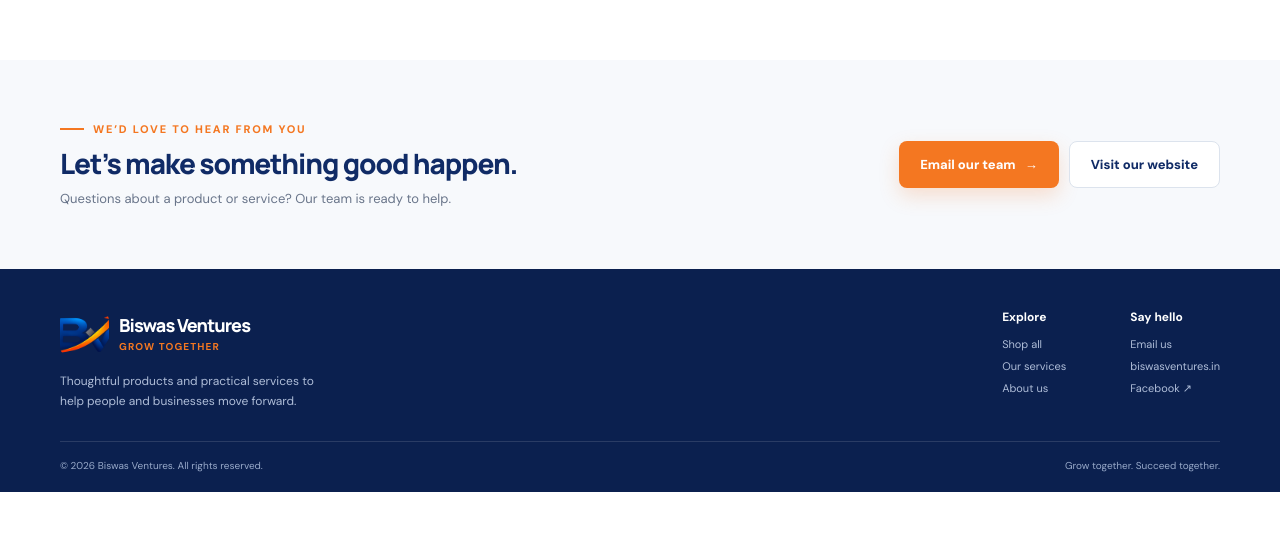
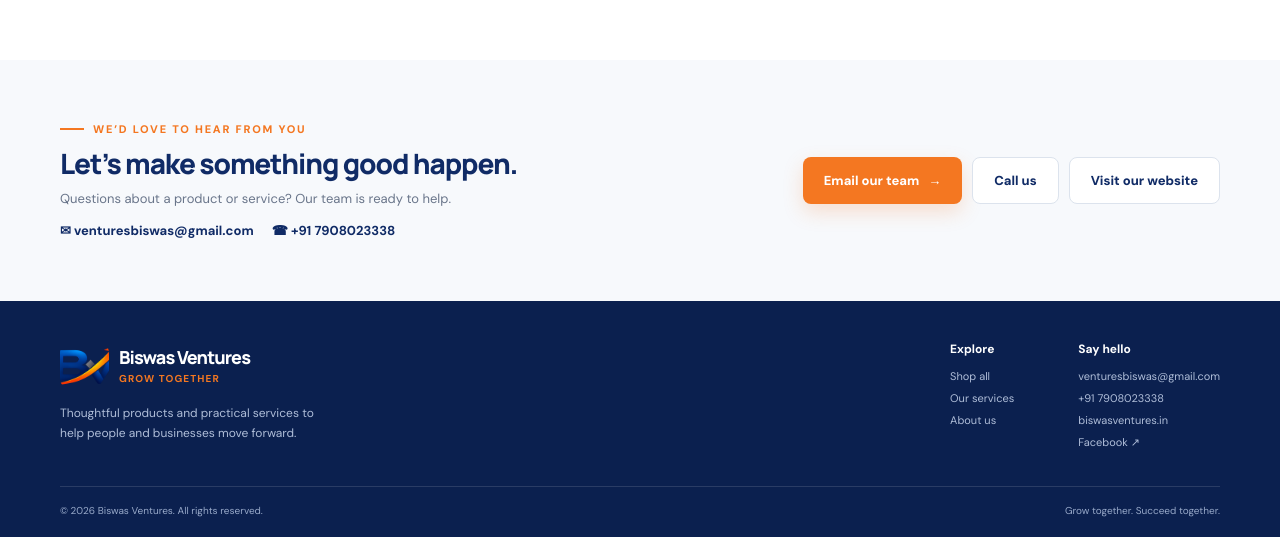
Before and after one commit to avijit4000/Biswas-Ventures-, a plain HTML site: page index.html in a window 1280 px wide. Shown: the part 2600-3137 px from the top of the page. Before the commit the page ends 3092 px from the top, so only its background shows below. Drawn offline with Linux system fonts and the light colour scheme.

Commit message:
new update

```diff
--- a/index.html
+++ b/index.html
@@ -50,9 +50,9 @@
     <section class="promo"><div class="container"><div class="promo-inner"><div><div class="eyebrow" style="color:#ffc653">A little something for you</div><h2>Your next favourite is waiting.</h2><p>Explore the collection and make the everyday a little more yours.</p></div><a href="#products" class="btn btn-primary">Shop the collection <span>→</span></a></div></div></section>
     <section class="section services" id="services"><div class="container"><div class="section-head"><div><div class="eyebrow">Big ideas, practical help</div><h2>Services for your next step</h2></div><p>From a stronger digital presence to clearer financial decisions, we bring practical expertise to your business.</p></div><div class="services-grid"><article class="service"><div class="service-icon">⌘</div><h3>Website Development</h3><p>Beautiful, useful websites that help your business make a confident first impression.</p><a class="service-link" href="#contact">Let’s build your site →</a></article><article class="service"><div class="service-icon">▥</div><h3>Financial Management</h3><p>Get a clearer view of your numbers with thoughtful financial planning and analysis.</p><a class="service-link" href="#contact">Plan with confidence →</a></article><article class="service"><div class="service-icon">✧</div><h3>Digital Solutions</h3><p>Connect with the right people and grow your reach with practical digital support.</p><a class="service-link" href="#contact">Grow your reach →</a></article><article class="service"><div class="service-icon">↗</div><h3>Business Support</h3><p>Have a different challenge? Tell us where you want to go and we’ll explore how to help.</p><a class="service-link" href="#contact">Talk it through →</a></article></div></div></section>
     <section class="section" id="about"><div class="container about-grid"><div class="about-image"><img loading="lazy" src="https://images.unsplash.com/photo-1521737711867-e3b97375f902?auto=format&fit=crop&w=1000&q=85" alt="A team working together around a table"></div><div class="about-copy"><div class="eyebrow">A partner for the journey</div><h2>We grow better, together.</h2><p>Biswas Ventures brings quality products and helpful business services together under one roof. We believe everyday shopping should feel easy, and business support should feel personal.</p><p>Whether you’re choosing something for yourself or looking for a partner to help your business take its next step, we’re glad you’re here.</p><div class="about-points"><div class="point"><b class="check">✓</b> A thoughtful selection</div><div class="point"><b class="check">✓</b> Practical expertise</div><div class="point"><b class="check">✓</b> Friendly, responsive help</div><div class="point"><b class="check">✓</b> Here for your next step</div></div><a class="btn btn-outline" href="#contact">Get to know us <span>→</span></a></div></div></section>
-    <section class="contact" id="contact"><div class="container contact-box"><div><div class="eyebrow">We’d love to hear from you</div><h2>Let’s make something good happen.</h2><p>Questions about a product or service? Our team is ready to help.</p></div><div class="contact-actions"><a class="btn btn-primary" href="mailto:venturesbiswas@gmail.com">Email our team <span>→</span></a><a class="btn btn-outline" href="https://www.biswasventures.in" target="_blank" rel="noopener">Visit our website</a></div></div></section>
+    <section class="contact" id="contact"><div class="container contact-box"><div><div class="eyebrow">We’d love to hear from you</div><h2>Let’s make something good happen.</h2><p>Questions about a product or service? Our team is ready to help.</p><div style="display:flex;gap:18px;flex-wrap:wrap;margin-top:15px;font-size:13px;font-weight:700;color:var(--navy)"><a href="mailto:venturesbiswas@gmail.com">✉ venturesbiswas@gmail.com</a><a href="tel:+917908023338">☎ +91 7908023338</a></div></div><div class="contact-actions"><a class="btn btn-primary" href="mailto:venturesbiswas@gmail.com">Email our team <span>→</span></a><a class="btn btn-outline" href="tel:+917908023338">Call us</a><a class="btn btn-outline" href="https://www.biswasventures.in" target="_blank" rel="noopener">Visit our website</a></div></div></section>
   </main>
-  <footer><div class="container"><div class="footer-top"><div class="footer-brand"><a class="brand" href="#home"><img src="image/BV%20Growth%20Arrow%20Logo.png" alt=""><span class="brand-copy"><b>Biswas Ventures</b><small>Grow together</small></span></a><p>Thoughtful products and practical services to help people and businesses move forward.</p></div><div class="footer-links"><div class="footer-col"><b>Explore</b><a href="#shop">Shop all</a><a href="#services">Our services</a><a href="#about">About us</a></div><div class="footer-col"><b>Say hello</b><a href="mailto:venturesbiswas@gmail.com">Email us</a><a href="https://www.biswasventures.in" target="_blank" rel="noopener">biswasventures.in</a><a href="https://www.facebook.com/profile.php?id=61596402434569" target="_blank" rel="noopener noreferrer">Facebook ↗</a></div></div></div><div class="copyright"><span>© <span id="year"></span> Biswas Ventures. All rights reserved.</span><span>Grow together. Succeed together.</span></div></div></footer>
+  <footer><div class="container"><div class="footer-top"><div class="footer-brand"><a class="brand" href="#home"><img src="image/BV%20Growth%20Arrow%20Logo.png" alt=""><span class="brand-copy"><b>Biswas Ventures</b><small>Grow together</small></span></a><p>Thoughtful products and practical services to help people and businesses move forward.</p></div><div class="footer-links"><div class="footer-col"><b>Explore</b><a href="#shop">Shop all</a><a href="#services">Our services</a><a href="#about">About us</a></div><div class="footer-col"><b>Say hello</b><a href="mailto:venturesbiswas@gmail.com">venturesbiswas@gmail.com</a><a href="tel:+917908023338">+91 7908023338</a><a href="https://www.biswasventures.in" target="_blank" rel="noopener">biswasventures.in</a><a href="https://www.facebook.com/profile.php?id=61596402434569" target="_blank" rel="noopener noreferrer">Facebook ↗</a></div></div></div><div class="copyright"><span>© <span id="year"></span> Biswas Ventures. All rights reserved.</span><span>Grow together. Succeed together.</span></div></div></footer>
   <div class="toast" id="toast" role="status" aria-live="polite"></div>
   <div class="bag-scrim" id="bagScrim" onclick="toggleBag(false)"></div><aside class="bag-panel" id="bagPanel" aria-label="Shopping bag" aria-modal="true" role="dialog"><div class="bag-head"><h2>Your shopping bag <span id="bagHeadingCount"></span></h2><button class="bag-close" onclick="toggleBag(false)" aria-label="Close shopping bag">×</button></div><div class="bag-items" id="bagItems"></div><div class="bag-footer"><div class="bag-total"><span>Subtotal</span><span id="bagTotal">₹0</span></div><a class="btn btn-primary" id="checkoutLink" href="mailto:venturesbiswas@gmail.com">Send order inquiry →</a><p class="bag-note">This opens an email with your selected items. Our team will confirm availability, delivery and payment details.</p></div></aside>
   <script>
```
